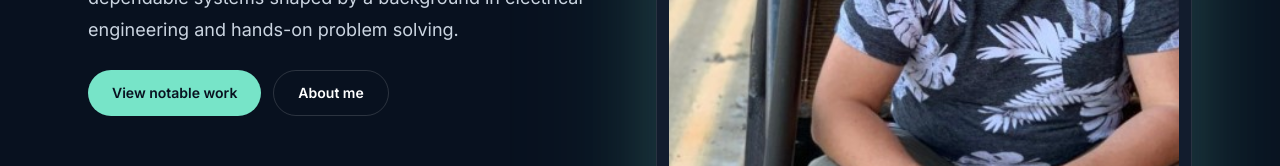
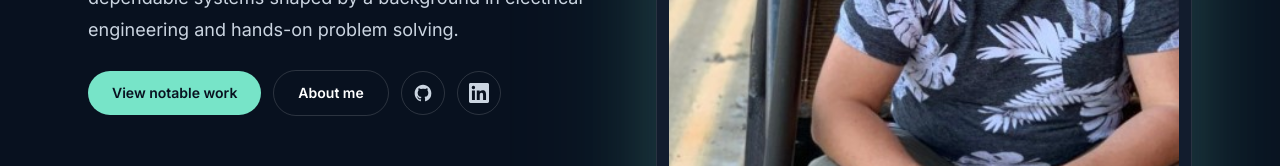
Before and after one commit to castab/My-Bootstrap4-Website, a Next.js app: page / in a window 1280 px wide. Shown: the part 528-694 px from the top of the page. Built offline with nearby package versions, Linux system fonts and the light colour scheme.

Commit message:
Add social media links to hero section
Add GitHub and LinkedIn profile links as icon buttons in the IntroHero component. Includes a new LinkedInIcon component and styled link buttons with hover states and focus ring styling.

```diff
--- a/components/IntroHero.tsx
+++ b/components/IntroHero.tsx
@@ -1,4 +1,6 @@
 import { ButtonLink, Container, MediaFrame } from './ui'
+import { GitHubIcon } from './GitHubIcon'
+import { LinkedInIcon } from './LinkedInIcon'
 
 export function IntroHero() {
   return (
@@ -11,13 +13,33 @@
           <p className="intro-rise intro-delay-2 mt-6 text-lg leading-8 text-pretty text-slate-300">
             I build practical software, thoughtful interfaces, and dependable systems shaped by a background in electrical engineering and hands-on problem solving.
           </p>
-          <div className="intro-rise intro-delay-3 mt-6 flex flex-col gap-3 sm:flex-row">
+          <div className="intro-rise intro-delay-3 mt-6 flex flex-col gap-3 sm:flex-row sm:items-center">
             <ButtonLink href="/projects">
               View notable work
             </ButtonLink>
             <ButtonLink href="/about" variant="secondary">
               About me
             </ButtonLink>
+            <div className="flex gap-3">
+              <a
+                className="inline-flex h-11 w-11 items-center justify-center rounded-full border border-white/15 text-slate-300 transition hover:border-white/40 hover:bg-white/10 hover:text-white focus:outline-none focus:ring-2 focus:ring-signal focus:ring-offset-2 focus:ring-offset-ink"
+                href="https://github.com/castab"
+                aria-label="GitHub profile"
+                target="_blank"
+                rel="noreferrer"
+              >
+                <GitHubIcon className="h-5 w-5" />
+              </a>
+              <a
+                className="inline-flex h-11 w-11 items-center justify-center rounded-full border border-white/15 text-slate-300 transition hover:border-white/40 hover:bg-white/10 hover:text-white focus:outline-none focus:ring-2 focus:ring-signal focus:ring-offset-2 focus:ring-offset-ink"
+                href="https://www.linkedin.com/in/brayanjcastaneda"
+                aria-label="LinkedIn profile"
+                target="_blank"
+                rel="noreferrer"
+              >
+                <LinkedInIcon className="h-5 w-5" />
+              </a>
+            </div>
           </div>
         </div>
         <div className="intro-rise intro-delay-2 order-1 relative md:order-2">
--- /dev/null
+++ b/components/LinkedInIcon.tsx
@@ -0,0 +1,7 @@
+export function LinkedInIcon(props: React.SVGProps<SVGSVGElement>) {
+  return (
+    <svg viewBox="0 0 24 24" aria-hidden="true" fill="currentColor" {...props}>
+      <path d="M20.45 20.45h-3.56v-5.57c0-1.33-.02-3.04-1.85-3.04-1.86 0-2.14 1.45-2.14 2.94v5.67H9.34V9h3.42v1.56h.05c.48-.9 1.64-1.85 3.37-1.85 3.6 0 4.27 2.37 4.27 5.46v6.28ZM5.32 7.43a2.06 2.06 0 1 1 0-4.12 2.06 2.06 0 0 1 0 4.12Zm1.78 13.02H3.54V9H7.1v11.45ZM22.23 0H1.76C.79 0 0 .77 0 1.73v20.54C0 23.23.79 24 1.76 24h20.47c.97 0 1.77-.77 1.77-1.73V1.73C24 .77 23.2 0 22.23 0Z" />
+    </svg>
+  )
+}
```
